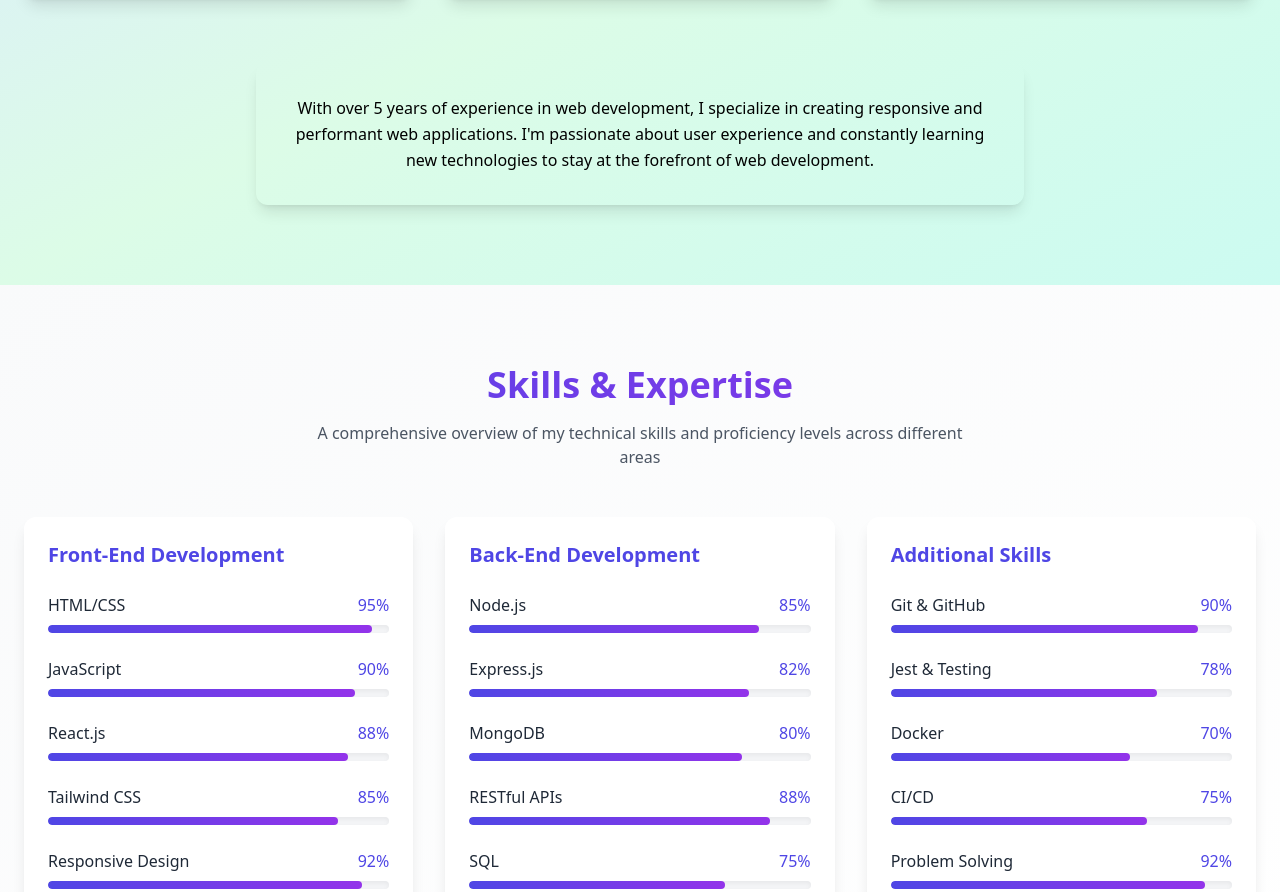
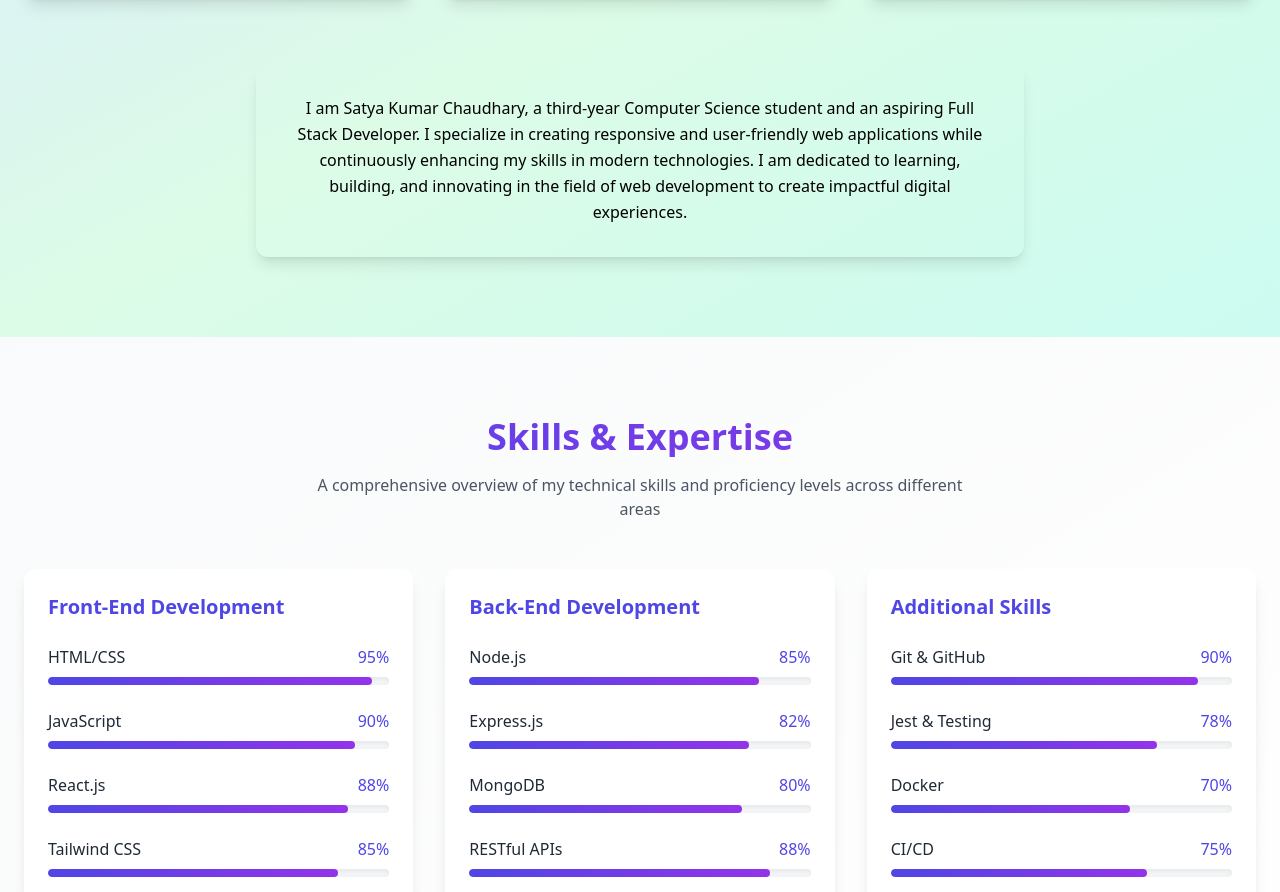
Before and after one commit to satyakumarch/Portfolio2, a React (Vite) app: page / in a window 1280 px wide. Shown: the part 1165-2057 px from the top of the page. Built offline with nearby package versions, Linux system fonts and the light colour scheme.

Commit message:
update about me

```diff
--- a/src/components/About.tsx
+++ b/src/components/About.tsx
@@ -33,9 +33,12 @@ const About = () => {
         </div>
         <div className="mt-16 max-w-3xl mx-auto bg-white-50 p-8 rounded-xl shadow-lg">
           <p className="text-white-600 leading-relaxed text-center">
-            With over 5 years of experience in web development, I specialize in creating
-            responsive and performant web applications. I'm passionate about user experience
-            and constantly learning new technologies to stay at the forefront of web development.
+          I am Satya Kumar Chaudhary, a third-year Computer Science student
+          and an aspiring Full Stack Developer. I specialize in creating
+           responsive and user-friendly web applications while continuously
+            enhancing my skills in modern technologies. I am dedicated to learning,
+             building, and innovating in the field of web development to create impactful digital experiences.
+
           </p>
         </div>
       </div>
```
